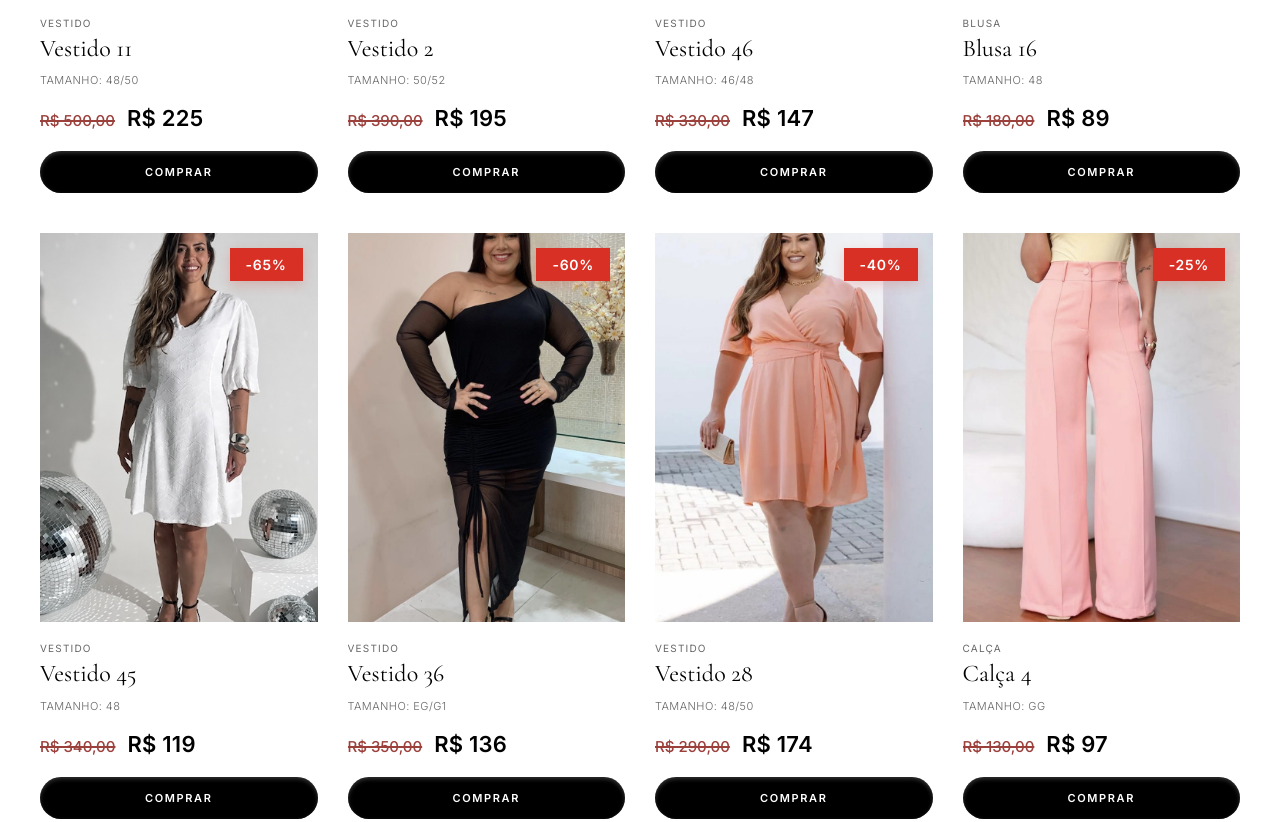
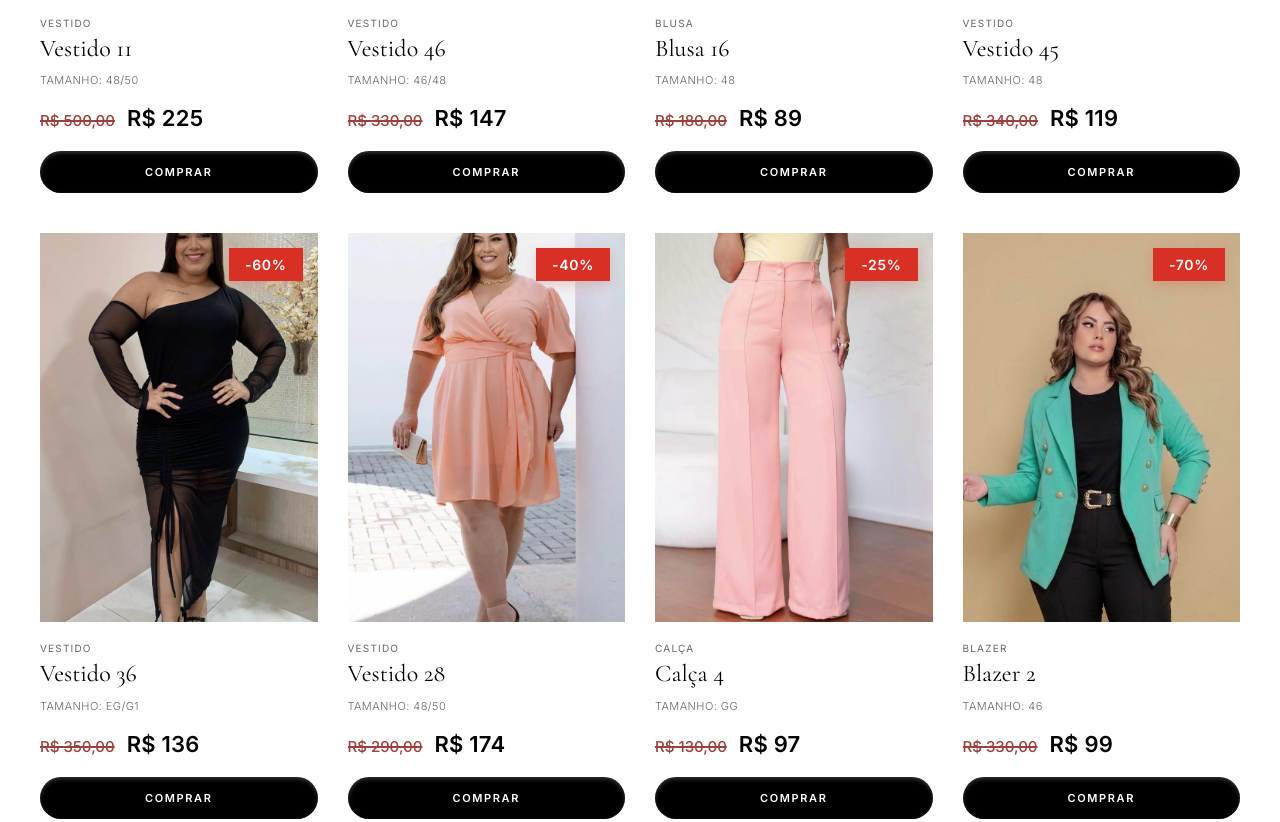
Before and after one commit to unnamodas/promocoes, a plain HTML site: page index.html in a window 1280 px wide. Shown: the part 929-1751 px from the top of the page. Drawn offline with nearby package versions, Linux system fonts and the light colour scheme.

Commit message:
Update sold status and size for products

```diff
--- a/index.html
+++ b/index.html
@@ -707,7 +707,7 @@
         "por": "195",
         "desconto": 50,
         "tamanho": "50/52",
-        "vendido": false,
+        "vendido": true,
         "imagem": "fotos/vestido_2.jpg"
     },
     {
@@ -1157,7 +1157,7 @@
         "por": "95",
         "desconto": 50,
         "tamanho": "46/50",
-        "vendido": false,
+        "vendido": true,
         "imagem": "fotos/blusa_3.jpg"
     },
     {
@@ -1576,7 +1576,7 @@
         "de": "340,00",
         "por": "199",
         "desconto": 41,
-        "tamanho": "46/48/50",
+        "tamanho": "46/48",
         "vendido": false,
         "imagem": "fotos/vestido_24.jpg"
     },
```
